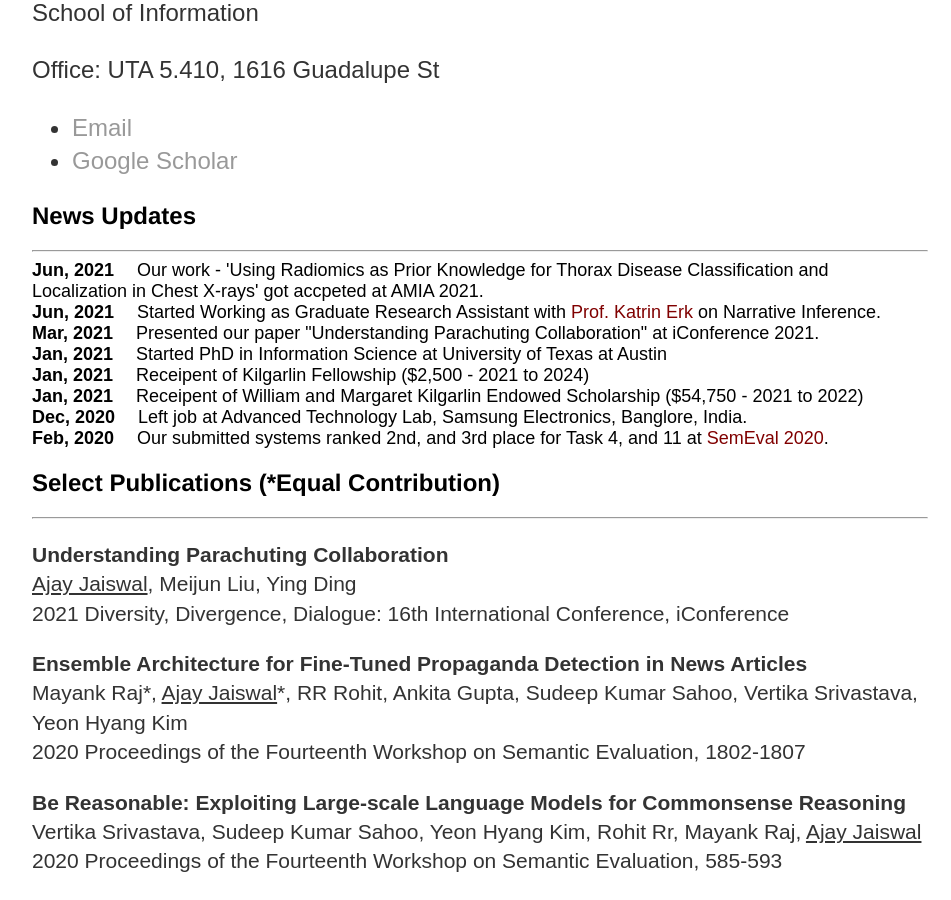
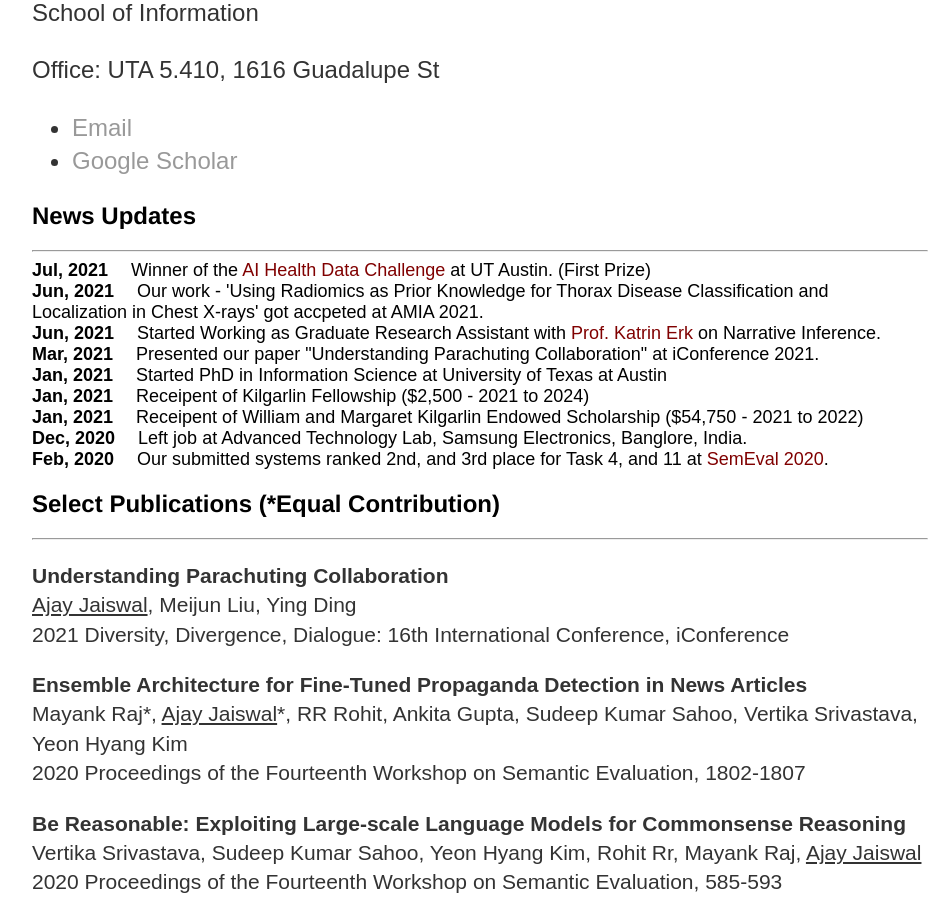
Before and after one commit to Ajay1994/ajay1994.github.io, a Jekyll site: the page built from index.html, in a window 1280 px wide and 900 px high, scrolled down 900 px. Shown: the whole window, without its empty margins (160-1111 px from the left). Built offline with Jekyll 4.4.1, drawn with Linux system fonts in a browser that asks for light colours.

Commit message:
Update index.html

```diff
--- a/index.html
+++ b/index.html
@@ -39,6 +39,7 @@
 		<h2 style = "font-size:24px">News Updates</h2>
 		<hr/>
 		<div style ="font-size:18px; font-family: Arial, Helvetica, sans-serif;">
+			<strong>Jul, 2021</strong> &emsp;Winner of the <a href = "https://aihealth.ischool.utexas.edu/AIHealthChallenge/index.html" style="color:#800000">AI Health Data Challenge</a> at UT Austin. (First Prize)</br>
 			<strong>Jun, 2021</strong> &emsp;Our work - 'Using Radiomics as Prior Knowledge for Thorax Disease Classification and Localization in Chest X-rays' got accpeted at AMIA 2021.</br>
 			<strong>Jun, 2021</strong> &emsp;Started Working as Graduate Research Assistant with <a href = "http://www.katrinerk.com/" style="color:#800000"> Prof. Katrin Erk </a> on Narrative Inference. </br>
 			<strong>Mar, 2021</strong> &emsp;Presented our paper "Understanding Parachuting Collaboration" at iConference 2021.</br>
```
